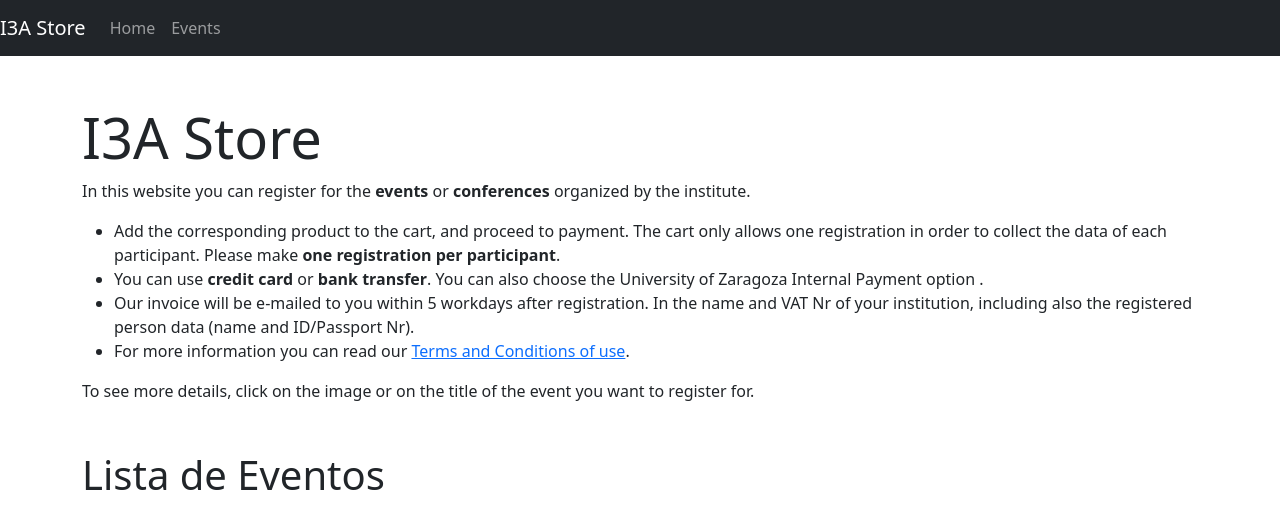
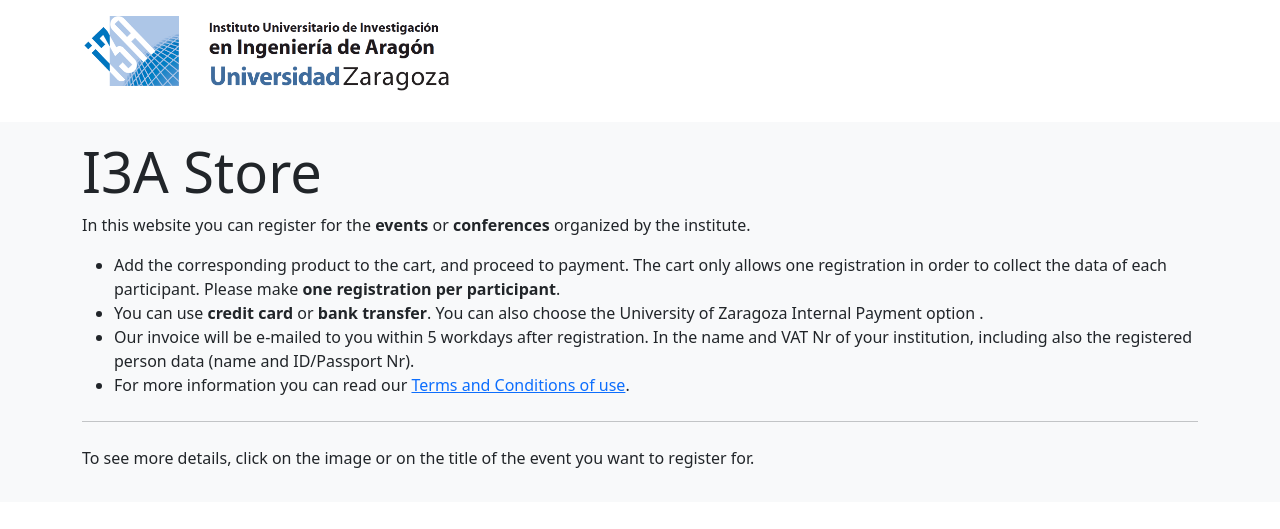
Before and after one commit to teopeleato/djangostore, a Django app: page / in a window 1280 px wide. Shown: the top 529 px of the page. Run offline with Django 5.2, Linux system fonts and the light colour scheme; data that the repository does not hold is empty; some libraries are stand-ins or nearby versions.

Commit message:
maquetado home

```diff
--- a/djangostore/djangostore/settings.py
+++ b/djangostore/djangostore/settings.py
@@ -133,10 +133,12 @@
 
 STATIC_URL = "static/"
 
-MEDIA_URL = '/media/'
-# MEDIA_ROOT = os.path.join(BASE_DIR, 'eventos', 'media')
+
+# Ruta donde se almacenan los archivos cargados por los usuarios (como el logo)
 MEDIA_ROOT = BASE_DIR / 'eventos/media/'
 
+# URL que usará el navegador para acceder a los archivos en MEDIA_ROOT
+MEDIA_URL = '/media/'
 
 # Default primary key field type
 # https://docs.djangoproject.com/en/5.1/ref/settings/#default-auto-field
--- a/djangostore/djangostore/urls.py
+++ b/djangostore/djangostore/urls.py
@@ -27,4 +27,6 @@
     # path('', views.home, name='home'),
 ]
 
-urlpatterns += static(settings.MEDIA_URL, document_root=settings.MEDIA_ROOT)
+# Solo en modo desarrollo
+if settings.DEBUG:
+    urlpatterns += static(settings.MEDIA_URL, document_root=settings.MEDIA_ROOT)
--- a/djangostore/eventos/templates/eventos/base.html
+++ b/djangostore/eventos/templates/eventos/base.html
@@ -10,11 +10,14 @@
 </head>
 <body>
     <!-- Barra de navegación -->
-    <nav class="navbar navbar-expand-lg navbar-dark bg-dark">
-        <a class="navbar-brand" href="#">I3A Store</a>
+    <nav class="navbar navbar-expand-lg">
+        <div class="container">
+            <a class="navbar-brand" href="#"><img src="{{ MEDIA_URL }}media/eventos/logo_i3a.png" alt="I3A logo" height="80"></a>
+        </div>
         <button class="navbar-toggler" type="button" data-bs-toggle="collapse" data-bs-target="#navbarNav" aria-controls="navbarNav" aria-expanded="false" aria-label="Toggle navigation">
             <span class="navbar-toggler-icon"></span>
         </button>
+        <!--
         <div class="collapse navbar-collapse" id="navbarNav">
             <ul class="navbar-nav">
                 <li class="nav-item active">
@@ -25,6 +28,7 @@
                 </li>
             </ul>
         </div>
+        -->
     </nav>
 
     <!-- Contenido principal -->
--- a/djangostore/eventos/templates/eventos/home.html
+++ b/djangostore/eventos/templates/eventos/home.html
@@ -3,9 +3,8 @@
 {%block title %}I3A Store{% endblock %}
 
 {% block main-content %}
-
-<div class="container mt-5">
-    <div class="">
+<div class="jumbotron jumbotron-fluid bg-light mt-3 py-3">
+    <div class="container ">
     <h1 class="display-4">I3A Store</h1>
     <p style="text-align:left;">In this website you can&nbsp;register&nbsp;for&nbsp;the&nbsp;<strong>events</strong> or <strong>conferences</strong> organized by the institute.</p>
     <ul>
@@ -14,13 +13,12 @@
         <li>Our invoice will be e-mailed to you within 5 workdays after registration. In the name and VAT Nr of your institution, including also the registered person data (name and ID/Passport Nr).</li>
         <li>For more information you can read our&nbsp;<a href="https://store.i3a.es/en/content/3-terms-and-conditions-of-use" target="_blank" rel="noreferrer noopener">Terms and Conditions of use</a>.</li>
     </ul>
-        <p></p>
+    <hr class="my-4">
     <p>To see more details, click on the image or on the title of the event you want to register for.</p>
   </div>
 </div>
 
 <div class="container mt-5">
-    <h1 class="mb-4">Lista de Eventos</h1>
     <div class="container mt-4">
         <div class="row">
             {% for evento in eventos %}
```
Also changed, not shown: djangostore/eventos/media/eventos/logo_i3a.png (added). Lines whose indentation alone changed are shown as unchanged.
